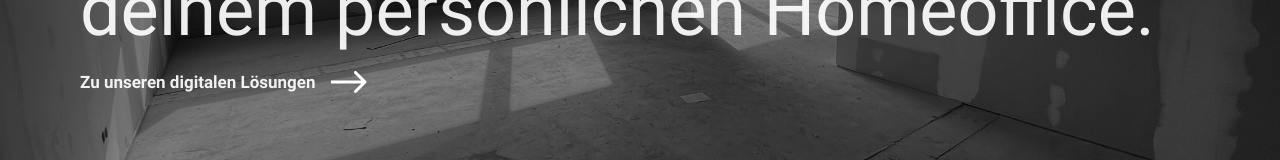
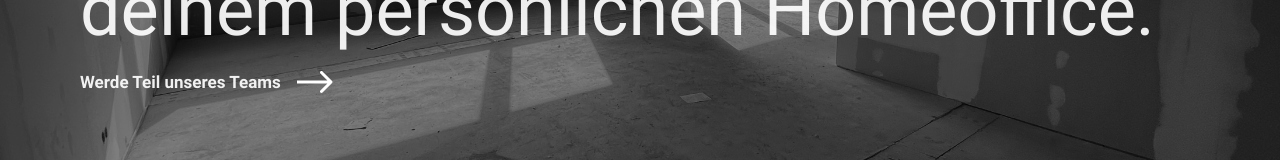
Before and after one commit to philippreiner/planb-nextjs, a Next.js app: page / in a window 1280 px wide. Shown: the part 3739-3899 px from the top of the page. Built offline with nearby package versions, Linux system fonts and the light colour scheme.

Commit message:
Homepage complete

```diff
--- a/components/homepage/career.js
+++ b/components/homepage/career.js
@@ -21,7 +21,7 @@ export default function Career({children}) {
 <strong>Wir haben noch Platz für dich!</strong><br/>
 Egal ob hier, im Neubau oder in deinem persönlichen Homeoffice.
                     </Heading>
-                    <Arrowlink url="/dpf" label="Zu unseren digitalen Lösungen"/>
+                    <Arrowlink url="/karriere" label="Werde Teil unseres Teams"/>
                   </Box>
           </Main>
 
```
